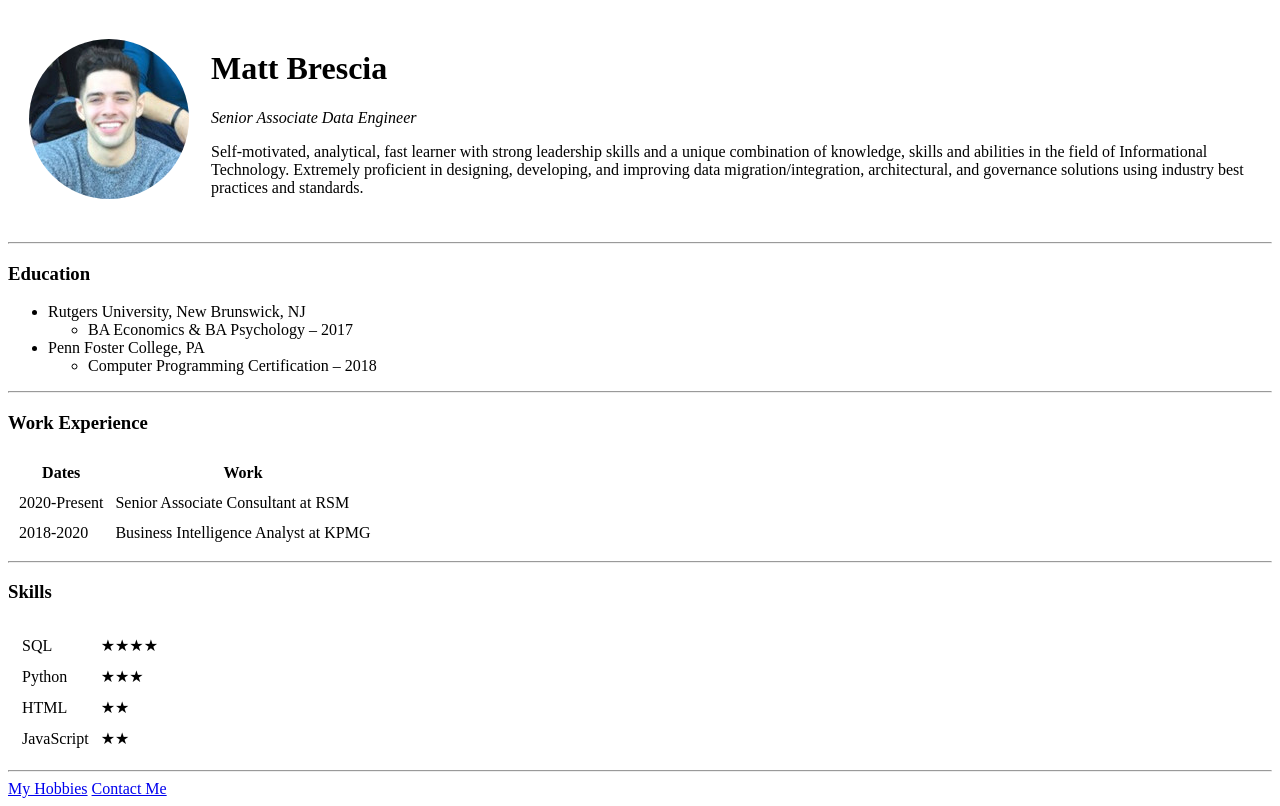
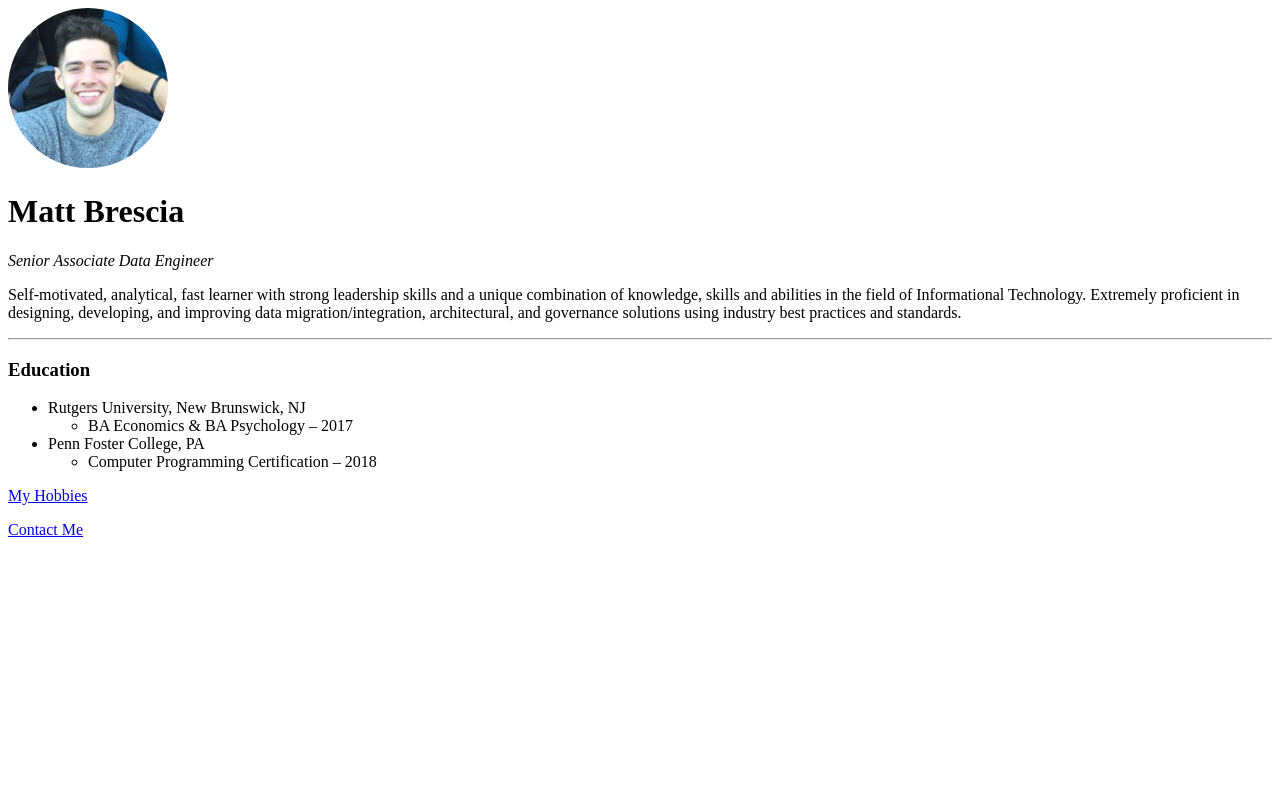
Before and after one commit to mb-3/cv, a plain HTML site: page index.html in a window 1280 px wide. Drawn offline with Linux system fonts and the light colour scheme.

Commit message:
Update index.html

```diff
--- a/index.html
+++ b/index.html
@@ -5,16 +5,12 @@
     <title>Matt's Personal Site</title>
   </head>
   <body>
-    <table cellspacing="20">
-      <tr>
-        <td><img src="images/me.png" alt="Matt profile picture"></td>
-        <td><h1>Matt Brescia</h1>
-          <p><em>Senior Associate Data Engineer</em></p>
-          <p>Self-motivated, analytical, fast learner with strong leadership skills and a unique combination of knowledge, skills and
-          abilities in the field of Informational Technology. Extremely proficient in designing, developing, and improving data
-          migration/integration, architectural, and governance solutions using industry best practices and standards.</p></td>
-      </tr>
-    </table>
+    <img src="images/me.png" alt="Matt profile picture">
+    <h1>Matt Brescia</h1>
+    <p><em>Senior Associate Data Engineer</em></p>
+    <p>Self-motivated, analytical, fast learner with strong leadership skills and a unique combination of knowledge, skills and
+       abilities in the field of Informational Technology. Extremely proficient in designing, developing, and improving data
+       migration/integration, architectural, and governance solutions using industry best practices and standards.</p>
     <hr>
     <h3>Education</h3>
       <ul>
@@ -27,58 +23,7 @@
           <li>Computer Programming Certification – 2018</li>
         </ul>
       </ul>
-    <hr>
-      <h3>Work Experience</h3>
-      <table cellspacing="10">
-        <thead>
-          <tr>
-            <th>Dates</th>
-            <th>Work</th>
-          </tr>
-        </thead>
-        <tb>
-
-        </tb>
-        <tf>
-
-        </tf>
-        <tr>
-          <td>2020-Present</td>
-          <td>Senior Associate Consultant at RSM</td>
-        </tr>
-        <tr>
-          <td>2018-2020</td>
-          <td>Business Intelligence Analyst at KPMG</td>
-        </tr>
-      </table>
-    <hr>
-      <h3>Skills</h3>
-      <table>
-        <tr>
-          <td>
-            <table cellspacing="10">
-              <tr>
-                <td>SQL</td>
-                <td>★★★★</td>
-              </tr>
-              <tr>
-                <td>Python</td>
-                <td>★★★</td>
-              </tr>
-              <tr>
-                <td>HTML</td>
-                <td>★★</td>
-              </tr>
-              <tr>
-                <td>JavaScript</td>
-                <td>★★</td>
-              </tr>
-            </table>
-          </td>
-        </tr>
-      </table>
-      <hr>
       <a href="hobbies.html">My Hobbies</a>
-      <a href="contact_details.html">Contact Me</a>
+      <p><a href="contact_details.html">Contact Me</a></p>
   </body>
 </html>
```
